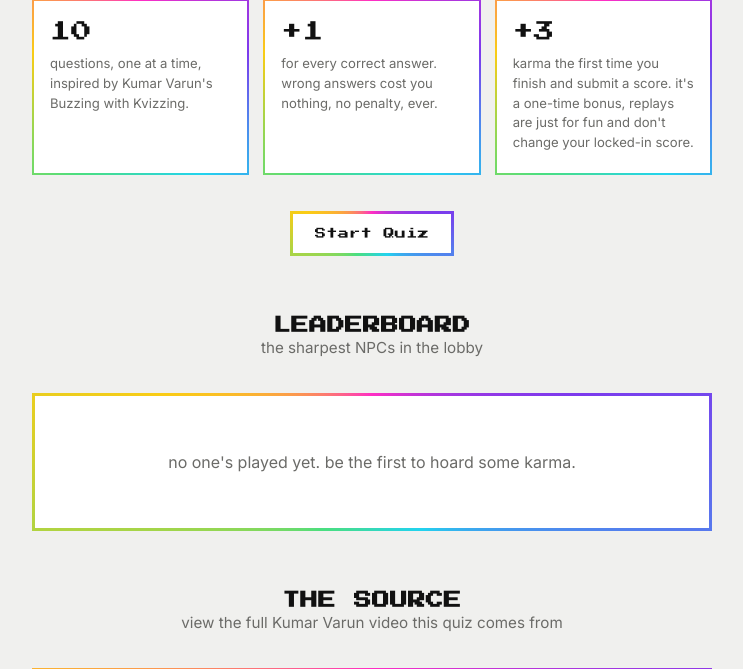
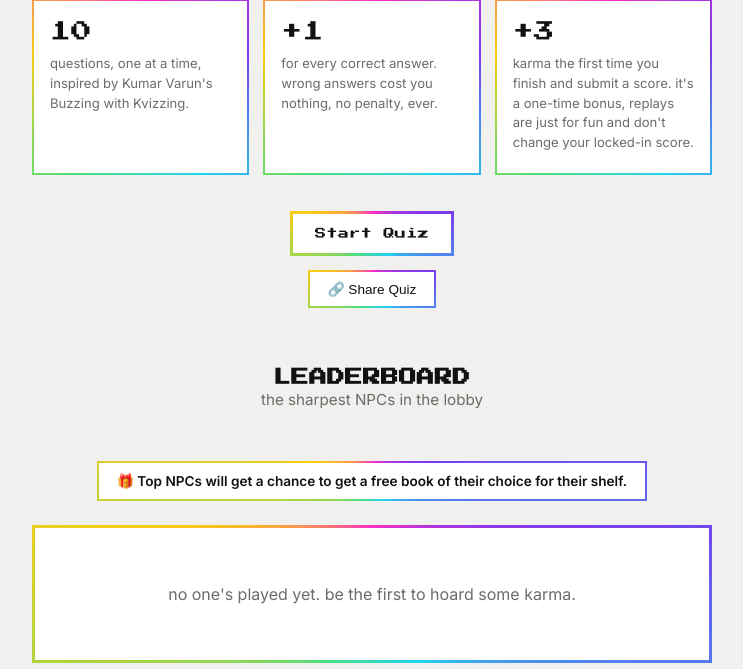
Before and after one commit to siddharth-3097/npc-lobby, a Django app: page /quiz/ in a window 1280 px wide. Shown: the part 255-924 px from the top of the page, without its empty margins (268-1011 px from the left). Run offline with Django 5.2, Linux system fonts and the light colour scheme; data that the repository does not hold is empty; some libraries are stand-ins or nearby versions.

Commit message:
Add book-prize incentive banner and share button to quiz page
Leaderboard now advertises that top NPCs get a chance at a free book
of their choice, and a Share Quiz button under Start Quiz copies the
quiz link to the clipboard for easy sharing.

Includes the regenerated staticfiles/ output (collectstatic) so the
change actually ships, per the WhiteNoise setup this app uses.

Co-Authored-By: Claude Sonnet 5 <noreply@anthropic.com>
Claude-Session: https://claude.ai/code/session_01MuGj9h5Xd1JU3843eJNkvt

```diff
--- a/recs/static/recs/css/style.css
+++ b/recs/static/recs/css/style.css
@@ -971,9 +971,25 @@ main {
   max-width: 260px;
 }
 
+.quiz-share-btn {
+  margin-top: 14px;
+}
+
 .quiz-leaderboard-section {
   width: 100%;
   margin-top: 56px;
+}
+
+.quiz-incentive {
+  display: inline-block;
+  margin: 16px 0 0;
+  padding: 10px 18px;
+  background: #ffffff;
+  border: 2px solid;
+  border-image: var(--neon) 1;
+  color: var(--ink);
+  font-weight: 600;
+  font-size: 0.85rem;
 }
 
 .quiz-leaderboard {
@@ -1275,6 +1291,7 @@ main {
   .quiz-leaderboard-section { margin-top: 40px; }
   .quiz-leaderboard-row { padding: 11px 14px; gap: 10px; }
   .quiz-review-question { padding: 12px 14px; }
+  .quiz-incentive { font-size: 0.78rem; padding: 9px 14px; }
 }
 
 @media (max-width: 360px) {
--- a/recs/static/recs/js/quiz.js
+++ b/recs/static/recs/js/quiz.js
@@ -4,6 +4,7 @@ document.addEventListener("DOMContentLoaded", () => {
   const startBtn = document.getElementById("start-quiz-btn");
   if (!startBtn) return; // not on the quiz page
 
+  const shareBtn = document.getElementById("share-quiz-btn");
   const landing = document.getElementById("quiz-landing");
   const questionPanel = document.getElementById("quiz-question-panel");
   const progressEl = document.getElementById("quiz-progress");
@@ -42,6 +43,30 @@ document.addEventListener("DOMContentLoaded", () => {
     questionPanel.classList.remove("hidden");
     renderQuestion();
   });
+
+  if (shareBtn) {
+    shareBtn.addEventListener("click", async () => {
+      const url = "https://www.npclobby.space/quiz";
+      try {
+        await navigator.clipboard.writeText(url);
+        showToast("Quiz link copied!");
+      } catch (err) {
+        const textarea = document.createElement("textarea");
+        textarea.value = url;
+        textarea.style.position = "fixed";
+        textarea.style.opacity = "0";
+        document.body.appendChild(textarea);
+        textarea.select();
+        try {
+          document.execCommand("copy");
+          showToast("Quiz link copied!");
+        } catch (fallbackErr) {
+          showToast(`Couldn't copy automatically. Here's the link: ${url}`, true);
+        }
+        document.body.removeChild(textarea);
+      }
+    });
+  }
 
   function renderQuestion() {
     answered = false;
--- a/recs/templates/recs/quiz.html
+++ b/recs/templates/recs/quiz.html
@@ -42,6 +42,7 @@
     </div>
 
     <button id="start-quiz-btn" type="button" class="btn-view-list pixel">Start Quiz</button>
+    <button id="share-quiz-btn" type="button" class="btn-pill quiz-share-btn">&#128279; Share Quiz</button>
   </div>
 
   <div id="quiz-question-panel" class="quiz-panel hidden">
@@ -57,6 +58,7 @@
   <div class="quiz-leaderboard-section">
     <h2 class="pixel section-heading">LEADERBOARD</h2>
     <p class="tagline">the sharpest NPCs in the lobby</p>
+    <p class="quiz-incentive">&#127873; Top NPCs will get a chance to get a free book of their choice for their shelf.</p>
     <div class="quiz-leaderboard" id="quiz-leaderboard">
       {% for row in leaderboard %}
       <div class="quiz-leaderboard-row">
```
Also changed, not shown: 4 other files.
